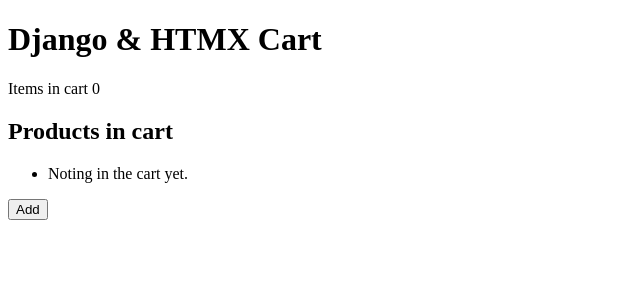
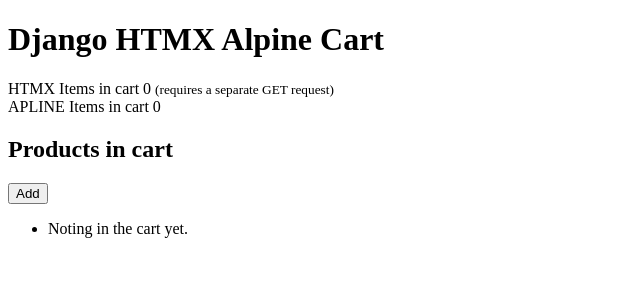
Before and after one commit to tbrlpld/django-htmx-alpine-cart, a Django app: page / in a window 1280 px wide. Shown: the top 300 px of the page, without its empty margins (0-640 px from the left). Run offline with Django 4.2, Linux system fonts and the light colour scheme; some libraries are stand-ins or nearby versions.

Commit message:
Add Alpine powered cart item indicator
This one does not require a separate request to the server. The
information needed for the update of the indicator is attached by HTMX
to the custom event that the list update is triggering.

```diff
--- a/cart/core/views.py
+++ b/cart/core/views.py
@@ -1,4 +1,5 @@
 from http import HTTPStatus
+import json
 
 from django import http
 from django import shortcuts
@@ -42,12 +43,18 @@
     cart_items.append(product)
     request.session["cart_items"] = cart_items
 
+    hx_trigger_data = {
+        "cart-update": {
+            "message": "Cart items have changed.",
+            "items": cart_items,
+        }
+    }
     return response.TemplateResponse(
         request=request,
         template="list.html",
-        context={"items": request.session["cart_items"]},
-        headers={"HX-Trigger": "cartUpdate"},
+        context={"items": cart_items},
+        headers={"HX-Trigger": json.dumps(hx_trigger_data)},
     )
 
 def cart_indicator(request):
-    return shortcuts.render(request=request, template_name="cart-indicator.html")
+    return shortcuts.render(request=request, template_name="cart-indicator-htmx.html")
--- a/cart/templates/base.html
+++ b/cart/templates/base.html
@@ -12,6 +12,7 @@
         {% block content %}
             BASE CONTENT
         {% endblock content %}
-        <script src="https://unpkg.com/htmx.org@1.6.1" integrity="sha384-tvG/2mnCFmGQzYC1Oh3qxQ7CkQ9kMzYjWZSNtrRZygHPDDqottzEJsqS4oUVodhW" crossorigin="anonymous" type="module"></script>
+        <script src="https://unpkg.com/htmx.org@1.6.1" crossorigin defer></script>
+        <script src="//unpkg.com/alpinejs" crossorigin defer></script>
     </body>
 </html>
--- /dev/null
+++ b/cart/templates/cart-indicator-alpine.html
@@ -0,0 +1,6 @@
+<div>
+   APLINE Items in cart
+   {% with request.session.cart_items|length as item_count  %}
+       <span x-data="{ itemCount: {{ item_count }} }" x-text="itemCount" @cart-update.document="itemCount=$event.detail.items.length">{{ item_count }}</span>
+   {% endwith %}
+</div>
--- /dev/null
+++ b/cart/templates/cart-indicator-htmx.html
@@ -0,0 +1,7 @@
+<div hx-trigger="cart-update from:body" hx-get="{% url "cart-indicator" %}">
+   HTMX Items in cart
+   <span>{{ request.session.cart_items|length }}</span>
+   <small>
+       (requires a separate GET request)
+   </small>
+</div>
--- a/cart/templates/cart-indicator.html
+++ /dev/null
@@ -1,4 +0,0 @@
-<div hx-trigger="cartUpdate from:body" hx-get="{% url "cart-indicator" %}">
-   Items in cart
-   <span>{{ request.session.cart_items|length }}</span>
-</div>
--- a/cart/templates/header.html
+++ b/cart/templates/header.html
@@ -1,4 +1,5 @@
 <header>
-    <h1>Django & HTMX Cart</h1>
-    {% include "cart-indicator.html" %}
+    <h1>Django HTMX Alpine Cart</h1>
+    {% include "cart-indicator-htmx.html" %}
+    {% include "cart-indicator-alpine.html" %}
 </header>
--- a/cart/templates/list_page.html
+++ b/cart/templates/list_page.html
@@ -3,11 +3,11 @@
 
 {% block content %}
     <h2>Products in cart</h2>
-    {% include "list.html" with items=request.session.cart_items %}
     {% url 'add-item' as add_item_url %}
     <form action="{{ add_item_url }}" method="post" accept-charset="utf-8">
         {% csrf_token %}
         <input type="hidden" value="{{ product.id }}" name="product_id" id=""/>
         <button type="submit" hx-post="{{ add_item_url }}" hx-target="#cart-list" hx-swap="outerHTML">Add</button>
     </form>
+    {% include "list.html" with items=request.session.cart_items %}
 {% endblock content %}
```
